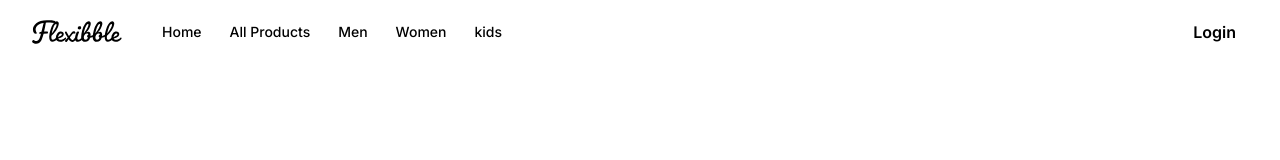
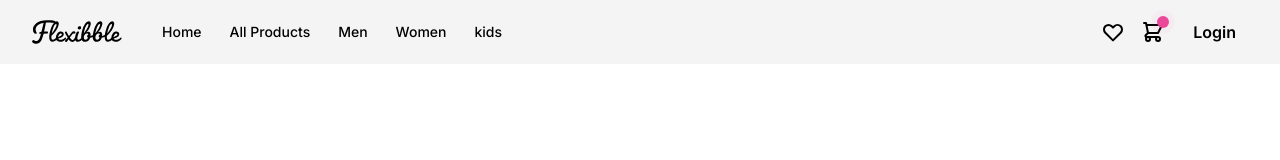
Before and after one commit to Anoch123/next-js-ecommerce-javascript, a Next.js app: page / in a window 1280 px wide. Shown: the top 160 px of the page. Built offline with nearby package versions, Linux system fonts and the light colour scheme.

Commit message:
added some designing to navbar

```diff
--- /dev/null
+++ b/src/app/admin/addProducts/page.js
@@ -0,0 +1,9 @@
+import React from 'react'
+
+const AddProducts = () => {
+  return (
+    <div>AddProducts</div>
+  )
+}
+
+export default AddProducts
--- a/src/app/admin/dashboard/page.js
+++ b/src/app/admin/page.js
@@ -2,7 +2,7 @@ import React from 'react'
 
 const Admin = () => {
   return (
-    <div>Admin Dashboard</div>
+    <div>Admin</div>
   )
 }
 
--- a/src/components/Navbar/index.js
+++ b/src/components/Navbar/index.js
@@ -28,7 +28,7 @@ const Navbar = () => {
 
   return (
     <>
-        <nav className='flexBetween navbar'>
+        <nav className='flexBetween navbar bg-[#f4f4f4]'>
             <div className='flex-1 flexStart gap-10'>
 
                 <Link href='/'>
@@ -49,6 +49,20 @@ const Navbar = () => {
             </div>
 
             <div className='flexCenter gap-4'>
+                <a className="hover:text-gray-200 duration-300" href="#">
+                    <svg xmlns="http://www.w3.org/2000/svg" className="h-6 w-6" fill="none" viewBox="0 0 24 24" stroke="currentColor">
+                        <path stroke-linecap="round" stroke-linejoin="round" stroke-width="2" d="M4.318 6.318a4.5 4.5 0 000 6.364L12 20.364l7.682-7.682a4.5 4.5 0 00-6.364-6.364L12 7.636l-1.318-1.318a4.5 4.5 0 00-6.364 0z" />
+                    </svg>
+                </a>
+                <a className="flex items-center hover:text-gray-200 duration-300" href="#">
+                    <svg xmlns="http://www.w3.org/2000/svg" className="h-6 w-6" fill="none" viewBox="0 0 24 24" stroke="currentColor">
+                        <path stroke-linecap="round" stroke-linejoin="round" stroke-width="2" d="M3 3h2l.4 2M7 13h10l4-8H5.4M7 13L5.4 5M7 13l-2.293 2.293c-.63.63-.184 1.707.707 1.707H17m0 0a2 2 0 100 4 2 2 0 000-4zm-8 2a2 2 0 11-4 0 2 2 0 014 0z" />
+                    </svg>
+                    <span className="flex absolute -mt-5 ml-4">
+                        <span className="animate-ping absolute inline-flex h-3 w-3 rounded-full bg-pink-400 opacity-75"></span>
+                        <span className="relative inline-flex rounded-full h-3 w-3 bg-pink-500"></span>
+                    </span>
+                </a>
                 {
                     isAuthUser ? (
                         <>
@@ -72,7 +86,7 @@ const Navbar = () => {
                                                     user?.role == 'admin' ?
                                                     (
                                                         <li>
-                                                            <a href="/admin/dashboard" className="dropDown">Admin</a>
+                                                            <a href="/admin" className="dropDown">Admin</a>
                                                         </li>
                                                     )
                                                     : null
--- a/src/middleware.js
+++ b/src/middleware.js
@@ -20,7 +20,7 @@ export const config = {
   matcher: [
     '/login',
     '/register',
-    '/admin/dashboard',
+    '/admin',
     '/profile'
   ],
 }
```
